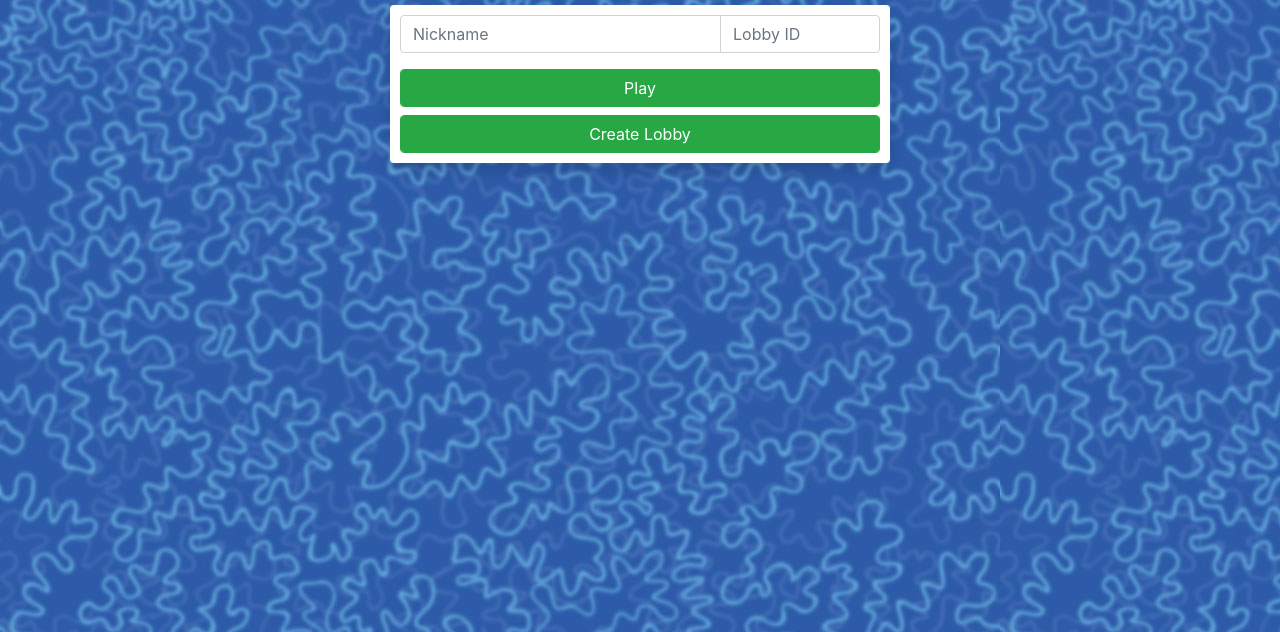
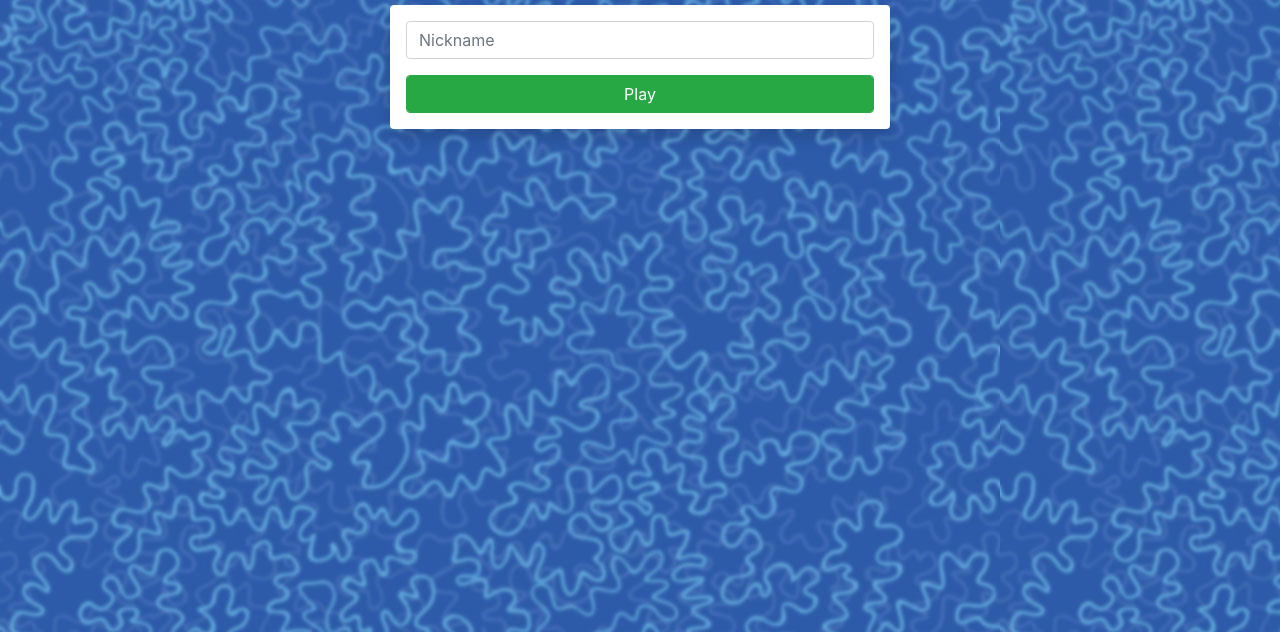
Before and after one commit to barron-dev/AirDraw, an Electron app: page src/index.html in a window 1280 px wide. Shown: the part 168-800 px from the top of the page. Drawn offline with nearby package versions, Linux system fonts and the light colour scheme.

Commit message:
Removed multi-lobby menu items

```diff
--- a/main.js
+++ b/main.js
@@ -1,7 +1,5 @@
-const { app, BrowserWindow, Menu, ipcMain } = require('electron')
+const { app, BrowserWindow, Menu } = require('electron')
 require('electron-reload')(__dirname);
-const url = require('url')
-const path = require('path')
 
 let mainWindow;
 
--- a/src/index.html
+++ b/src/index.html
@@ -14,17 +14,10 @@
   <div id="app">
 
     <h1 class="display-1 text-center text-white">AirDraw<span><img class="ml-3" height="70" src="../assets/img/pencil.png"></span></h1>
-    <div class="container rounded shadow">
-
-    <form @submit.prevent>
-      <div class="input-group mb-3">
-        <input v-model="username" type="text" class="form-control" placeholder="Nickname" required>
-        <input v-model="gameId" type="text" class="form-control col-sm-4" placeholder="Lobby ID" required>
-      </div>
-      <div class="form-group mb-2">
-        <input @click="startGame" type="submit" class="btn btn-success form-control" value="Play">
-      </div>
-      <input type="submit" class="btn btn-success form-control" value="Create Lobby"></input>
+    <div class="container rounded shadow p-3">
+    <form @submit.prevent="startGame">
+        <input v-model="username" type="text" class="form-control mb-3" placeholder="Nickname" required>
+        <input type="submit" class="btn btn-success form-control" value="Play">
     </form>
     </div>
   </div>
--- a/src/index.js
+++ b/src/index.js
@@ -8,9 +8,7 @@ var vue = new Vue({
     },
     methods:{
         startGame: function(){
-            if(this.username != null){
-                window.location = 'lobby.html?username=' + this.username
-            }
+            window.location = 'lobby.html?username=' + this.username
         }
     }
 })
```
